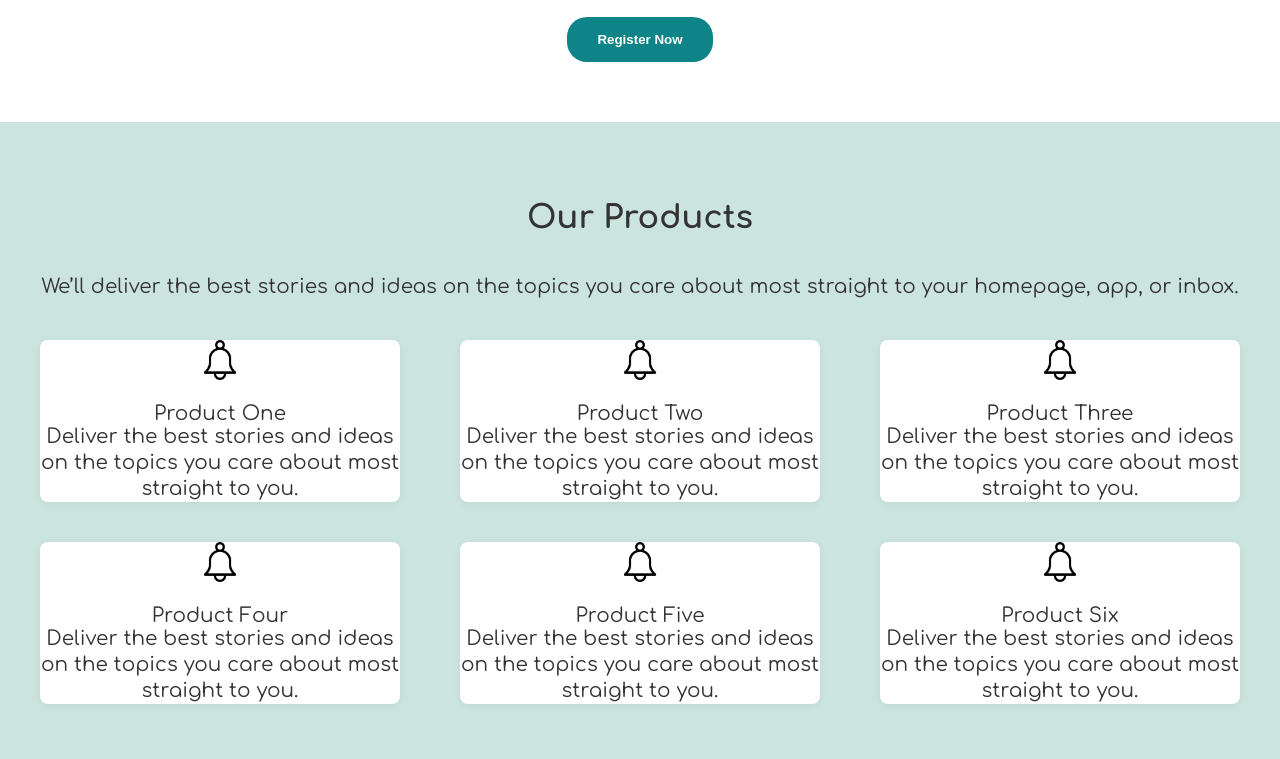
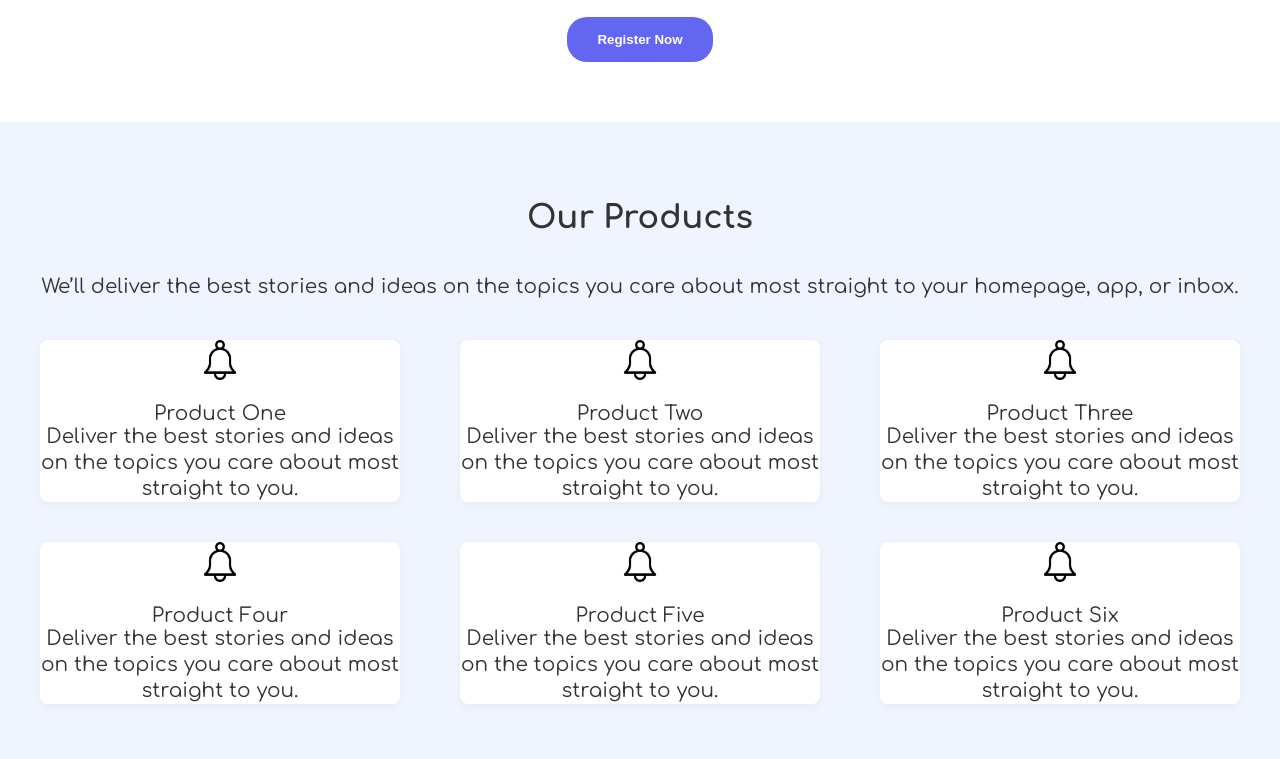
Before and after one commit to mirellaef/desenvolvimento-web., a plain HTML site: page ATV_Soudmy/index.html in a window 1280 px wide. Shown: the part 662-1421 px from the top of the page. Drawn offline with Linux system fonts and the light colour scheme.

Commit message:
style: moderniza cores do site
Alteração das cores para modernização da interface

```diff
--- a/ATV_Soudmy/css/style.css
+++ b/ATV_Soudmy/css/style.css
@@ -146,7 +146,22 @@ section.imagem-web h4 {
   margin-bottom: 20px ;
   font-size: 21pt;
 }
+/* Troque onde houver o fundo verde claro */
+section.Produto, footer {
+  background-color: #f0f4ff; /* Um azul bem clarinho, quase cinza */
+}
 
+/* Troque a cor de destaque (botões e Sign Up) */
+.Sign, .banner button {
+  background-color: #6366f1; /* Indigo moderno */
+  color: white;
+}
+
+/* Efeito hover para ficar profissional */
+.Sign:hover, .banner button:hover {
+  background-color: #4f46e5;
+  transition: 0.3s;
+}
 .imagem {
   text-align: center;
   background-color: #fff;
@@ -242,4 +257,5 @@ footer a {
   footer ul {
     display: flex;
   }
+
 }
```
